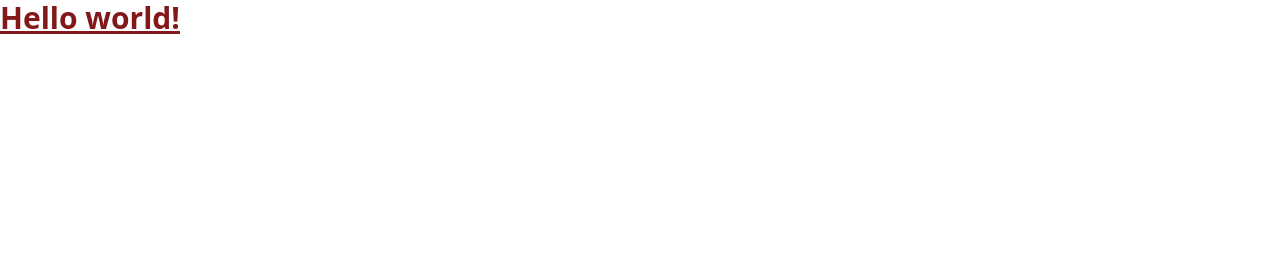
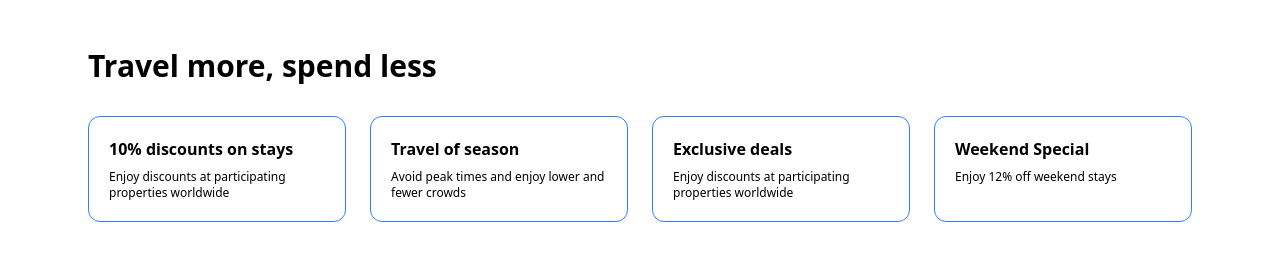
Before and after one commit to ClaudSoft-Web-Team/HOTEL-BRAMSS, a website: page index.html in a window 1280 px wide. Drawn offline with Linux system fonts and the light colour scheme.

```diff
--- a/index.html
+++ b/index.html
@@ -2,12 +2,65 @@
 <html>
   <head>
     <meta charset="UTF-8" />
-    <meta name="viewport" content="width=device-width, initial-scale=1.0" />
-    <link href="dist/styles.css" rel="stylesheet" />
-    <link href="src/style2.css" rel="stylesheet" />
+    <meta name="viewport" content="width=device-width, initial-scale=1.0"/>
+    <link href="dist/styles.css" rel="stylesheet"/>
+    <link href="src/style2.css" rel="stylesheet"/>
     <title>BRAMSS</title>
   </head>
   <body>
-    <h1 class="text-3xl font-bold text-red-900 underline">Hello world!</h1>
+   <!-- Travel More Section -->
+<section class="mt-12">
+
+  <div class="max-w-6xl mx-auto px-6">
+
+    <!-- Title -->
+    <h2 class="font-bold mb-8 text-lg sm:text-xl md:text-2xl lg:text-3xl">
+      Travel more, spend less
+    </h2>
+
+
+    <div class="grid grid-cols-1 sm:grid-cols-2 md:grid-cols-3 lg:grid-cols-4 gap-6">
+
+      <div class="border border-blue-500 rounded-xl p-5">
+        <h3 class="font-semibold mb-2 ">
+          10% discounts on stays
+        </h3>
+        <p class="text-xs ">
+          Enjoy discounts at participating properties worldwide
+        </p>
+      </div>
+
+      <div class="border border-blue-500 rounded-xl p-5">
+        <h3 class="font-semibold mb-2 ">
+          Travel of season
+        </h3>
+        <p class="text-xs ">
+          Avoid peak times and enjoy lower and fewer crowds
+        </p>
+      </div>
+
+      <div class="border border-blue-500 rounded-xl p-5">
+        <h3 class="font-semibold mb-2 ">
+          Exclusive deals
+        </h3>
+        <p class="text-xs ">
+          Enjoy discounts at participating properties worldwide
+        </p>
+      </div>
+
+      <div class="border border-blue-500 rounded-xl p-5">
+        <h3 class="font-semibold mb-2 ">
+          Weekend Special
+        </h3>
+        <p class="text-xs">
+          Enjoy 12% off weekend stays
+        </p>
+      </div>
+
+    </div>
+
+  </div>
+
+</section>
   </body>
 </html>
```
Also changed, not shown: dist/styles.css.
